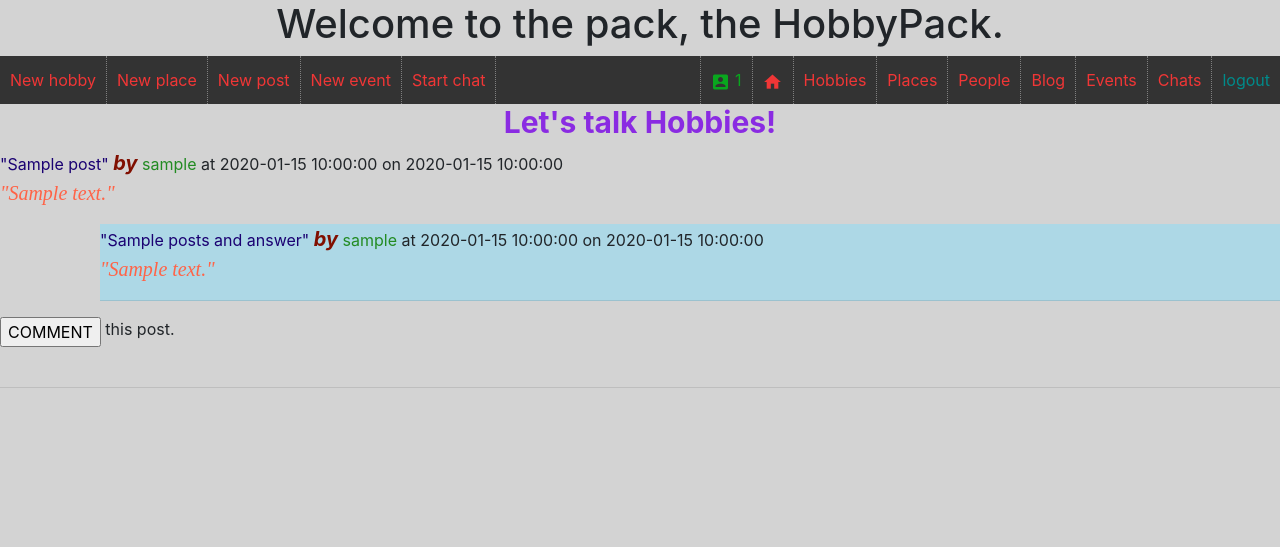
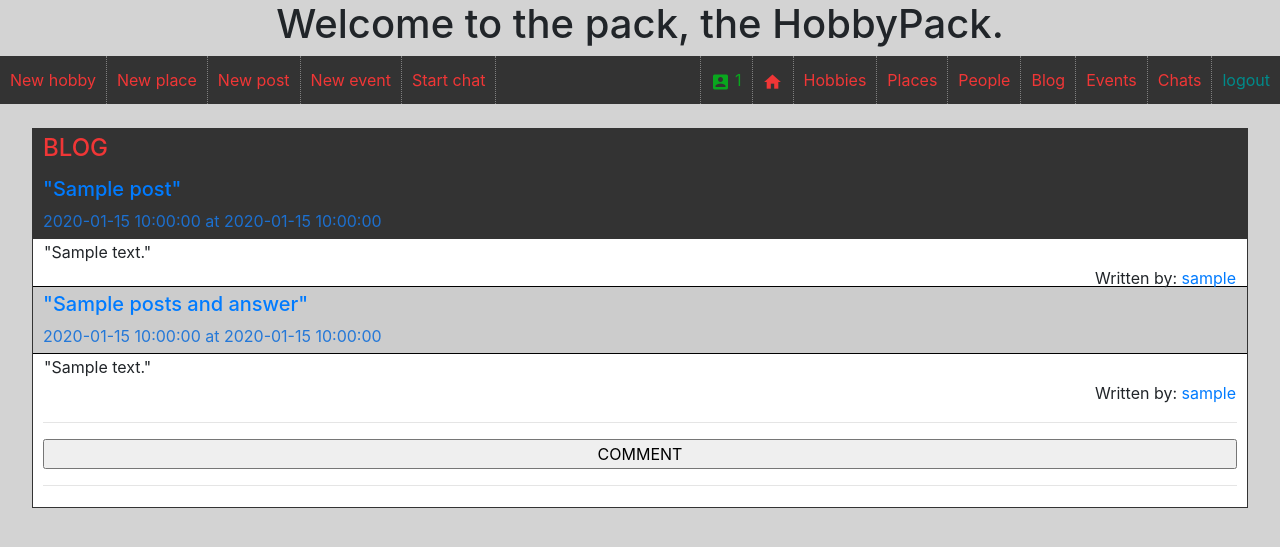
Before and after one commit to LuisOC89/hobby-pack, a Flask app: template templates/allhomeblogposts.html in a window 1280 px wide. Shown: the top 547 px of the page. Run offline with Flask 2, Linux system fonts and the light colour scheme; the visitor is signed in with stand-in values (Sample User, id 1); tables that the repository leaves empty hold one stand-in row (values such as "Sample post"); the template is opened without the code that fills it: most values are stand-ins (such as "Sample title", 1, 10 or a date in 2020); data that the repository does not hold is empty; some libraries are stand-ins or nearby versions.

Commit message:
Style all posts view

```diff
--- a/templates/allhomeblogposts.html
+++ b/templates/allhomeblogposts.html
@@ -1,30 +1,50 @@
 {% extends "zbase.html" %}
 
 {% block content %}
-<h1 class="titlemain">Let's talk Hobbies!</h1>
+<br>
+<div class="display-info-general" id="display-info-each-post">
+    <div class="display-info-title-general main-post">
+        <h4 style="color:rgb(240, 54, 54)">BLOG</h4>
+    </div>
     {% if postshtml|length == 0 %}
-    <p>No posts yet</p>
+        <p class="centered">No posts yet</p>
     {% else %}
         {% for post in postshtml | reverse %}
-        <a href="/blog?id={{post.id}}" class="titlepost">"{{post.title}}"</a> <span id="specialb">by</span> <a href="/blog?hobbyist={{post.blog.nickname}}"><span class="poster">{{post.blog.nickname}}</span></a> at {{post.time}} on {{post.date}}
-        <span class="paradf"><p>"{{post.body}}"</p></span>
-
+        <div class="display-info-title-general main-post">
+            <h5><a href="/blog?id={{post.id}}">"{{post.title}}"</a></h5><span style="color:rgba(27, 115, 216, 0.952)">{{post.date}} at {{post.time}}</span>
+        </div>
+        <table style="width:100%">
+            <tr>
+                <td><span>"{{post.body}}"</span></td>
+            </tr>
+            <tr>
+                <td style="text-align:right"><span>Written by: <a href="/blog?hobbyist={{post.blog.nickname}}">{{post.blog.nickname}}</a></span></td>
+            </tr>
+        </table>
         {% if posts_and_answers=="N/A" %}
         {% else %}
             {% for answer in posts_and_answers[post.id] %}
-                    <div class="marginleft"><a href="/blog?id={{post.id}}&answer_id={{answer.id}}" class="titlepost"><span class="centered">"{{answer.title}}"</a></span> <span id="specialb">by</span> <a href="/blog?hobbyist={{answer.blogsanswer.nickname}}"><span class="poster">{{answer.blogsanswer.nickname}}</span></a>  at {{answer.time}} on {{answer.date}}
-                    <span class="paradf"><p>"{{answer.body}}"</p></span>
-                    <hr>
+                <div class="display-info-title-general main-post-answer">
+                    <h5><a href="/blog?id={{post.id}}&answer_id={{answer.id}}">"{{answer.title}}"</a></h5><span style="color:rgba(27, 115, 216, 0.952)">{{answer.date}} at {{answer.time}}</span>
                 </div>
-                {% endfor %}
-            {% endif %}
+                <table style="width:100%">
+                    <tr>
+                        <td><span>"{{answer.body}}"</span></td>
+                    </tr>
+                    <tr>
+                        <td style="text-align:right"><span>Written by: <a href="/blog?hobbyist={{answer.blogsanswer.nickname}}">{{answer.blogsanswer.nickname}}</a></span></td>
+                    </tr>
+                </table>
+            {% endfor %}<hr>
             <form action="/newpost" method="post" class="alignedform">
                 <input type="hidden" name="post_id" value={{post.id}}/>
                 <input type="hidden" name="condition" value="from_answer_to_post" id="just to delimitate value of value" />
-            <input type="submit" value="COMMENT" class="alignedformbutton"/>
-        </form> this post. <br><br>
-        <hr />
+                <input class="button-nice" type="submit" value="COMMENT" class="alignedformbutton"/>
+            </form><hr>
+            {% endif %}
         {% endfor %}
     {% endif %}
-
+</div>
+<br>
+<br>
 {% endblock %}
```
Lines whose indentation alone changed are shown as unchanged.
